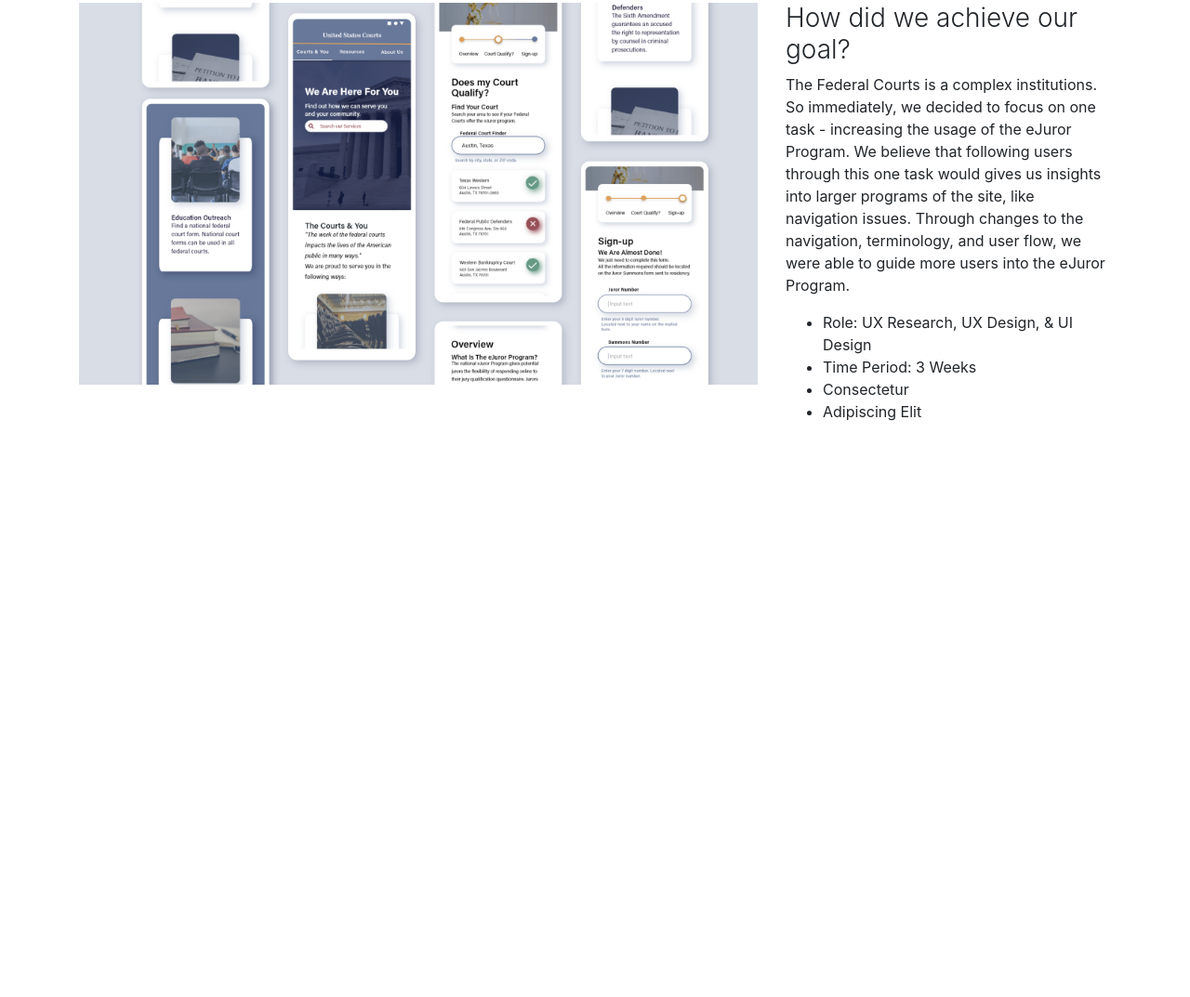
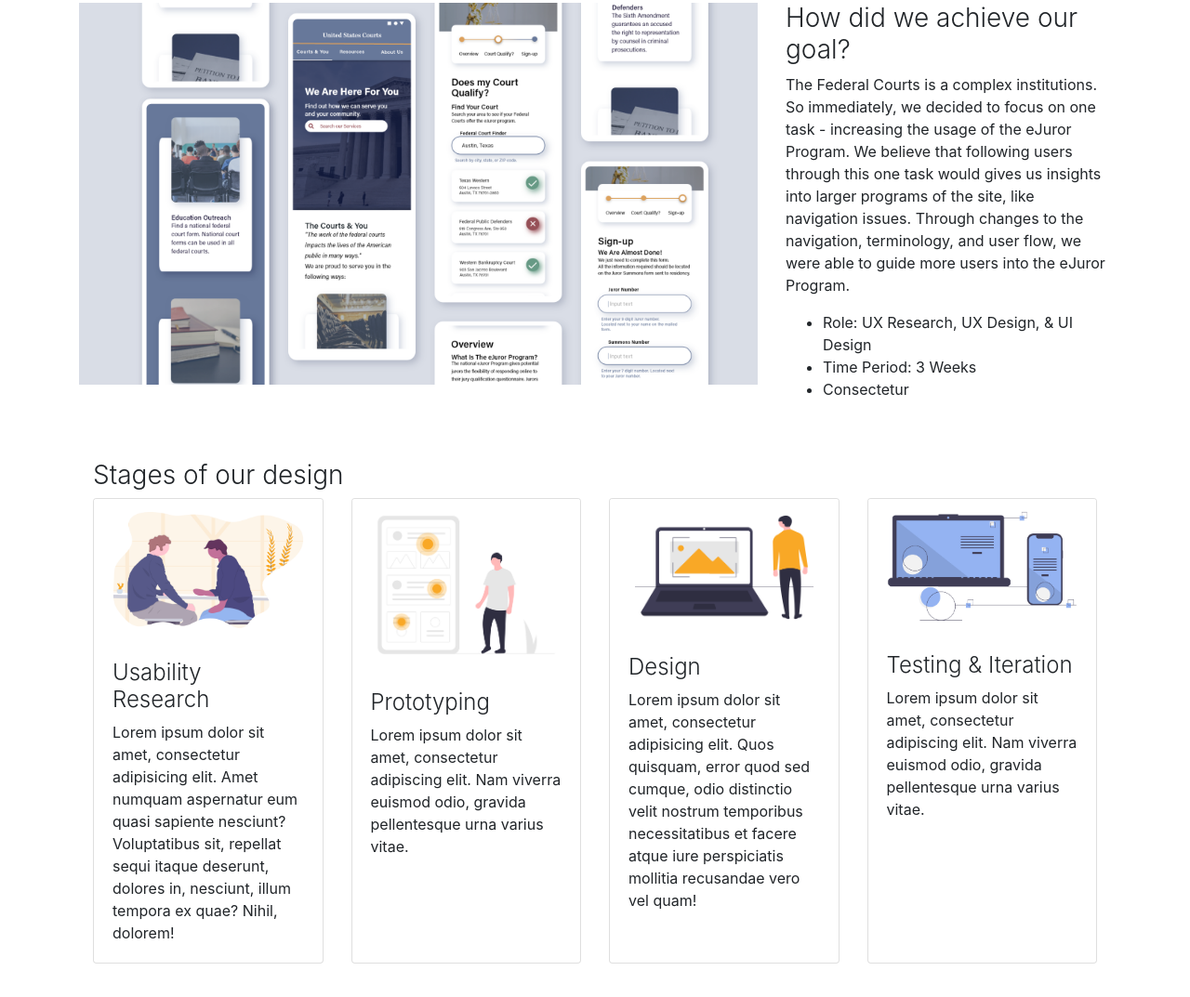
Before and after one commit to CatyN/UX_UI_HW_20, a plain HTML site: page index.html in a window 1280 px wide. Shown: the part 1003-2076 px from the top of the page at 93% size. Before the commit the page ends 1522 px from the top, so only its background shows below. Drawn offline with nearby package versions, Linux system fonts and the light colour scheme.

Commit message:
Added photos & stages

```diff
--- a/index.html
+++ b/index.html
@@ -90,7 +90,7 @@
           <li>Role: UX Research, UX Design, & UI Design </li>
           <li>Time Period: 3 Weeks </li>
           <li>Consectetur</li>
-          <li>Adipiscing Elit</li>
+
         </ul>
       </div>
 
@@ -98,6 +98,61 @@
     <!-- /.row -->
 
 
+  <!-- Related Projects Row -->
+  <div class="container">
+
+    <!-- Page Heading -->
+    <br>
+    <br>
+    <h3 class="font-weight-light">Stages of our design</h3>
+    </h1>
+
+    <div class="row">
+      <div class="col-lg-3 col-md-4 col-sm-6 mb-4">
+        <div class="card h-100">
+          <a href="#"><img class="card-img-top" src="undraw_conversation_h12g.png" alt=""></a>
+          <div class="card-body">
+
+                <h4 class="font-weight-light">Usability Research</h4>
+            <p class="card-text">Lorem ipsum dolor sit amet, consectetur adipisicing elit. Amet numquam aspernatur eum quasi sapiente nesciunt? Voluptatibus sit, repellat sequi itaque deserunt, dolores in, nesciunt, illum tempora ex quae? Nihil, dolorem!</p>
+          </div>
+        </div>
+      </div>
+      <div class="col-lg-3 col-md-4 col-sm-6 mb-4">
+        <div class="card h-100">
+          <a href="#"><img class="card-img-top" src="undraw_design_stats_ne2k.png" alt=""></a>
+          <div class="card-body">
+            <h4 class="font-weight-light">Prototyping</h4>
+            <p class="card-text">Lorem ipsum dolor sit amet, consectetur adipiscing elit. Nam viverra euismod odio, gravida pellentesque urna varius vitae.</p>
+          </div>
+        </div>
+      </div>
+      <div class="col-lg-3 col-md-4 col-sm-6 mb-4">
+        <div class="card h-100">
+          <a href="#"><img class="card-img-top" src="undraw_image_viewer_wxce.png" alt=""></a>
+          <div class="card-body">
+            <h4 class="font-weight-light">Design</h4>
+            <p class="card-text">Lorem ipsum dolor sit amet, consectetur adipisicing elit. Quos quisquam, error quod sed cumque, odio distinctio velit nostrum temporibus necessitatibus et facere atque iure perspiciatis mollitia recusandae vero vel quam!</p>
+          </div>
+        </div>
+      </div>
+      <div class="col-lg-3 col-md-4 col-sm-6 mb-4">
+        <div class="card h-100">
+          <a href="#"><img class="card-img-top" src="undraw_progressive_app_m9ms.png" alt=""></a>
+          <div class="card-body">
+            <h4 class="font-weight-light">Testing & Iteration</h4>
+            <p class="card-text">Lorem ipsum dolor sit amet, consectetur adipiscing elit. Nam viverra euismod odio, gravida pellentesque urna varius vitae.</p>
+          </div>
+        </div>
+      </div>
+
+    <!-- /.row -->
+
+
+
+</div>
+</div>
+<!-- /.container -->
 
 
 
--- a/style.css
+++ b/style.css
@@ -7,3 +7,8 @@
     background-repeat: no-repeat;
     color: white;
   }
+
+  .img-fluid{
+    width: 100%;
+    height: auto;
+  }
```
Also changed, not shown: undraw_conversation_h12g.png (added), undraw_design_stats_ne2k.png (added), undraw_environmental_study_skau.png (added), undraw_image_viewer_wxce.png (added), undraw_progressive_app_m9ms.png (added).
